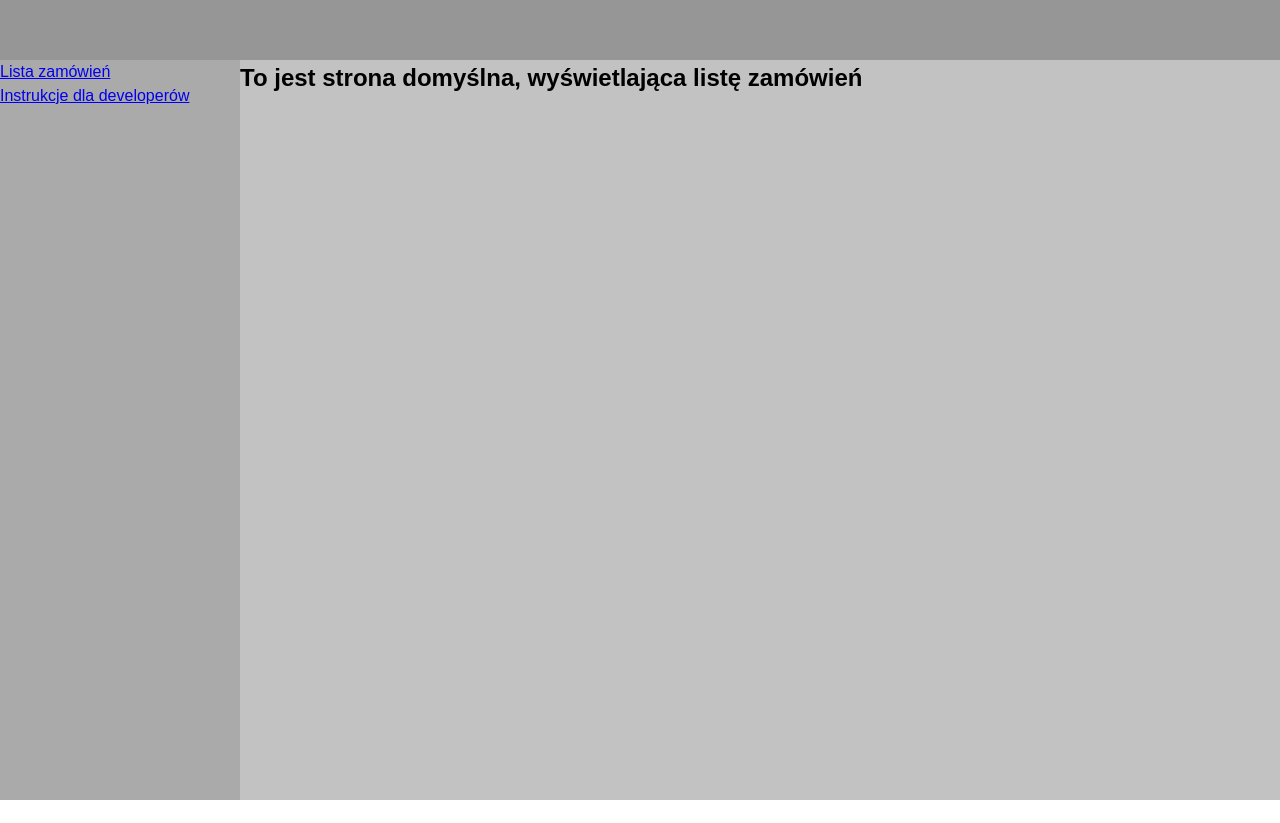
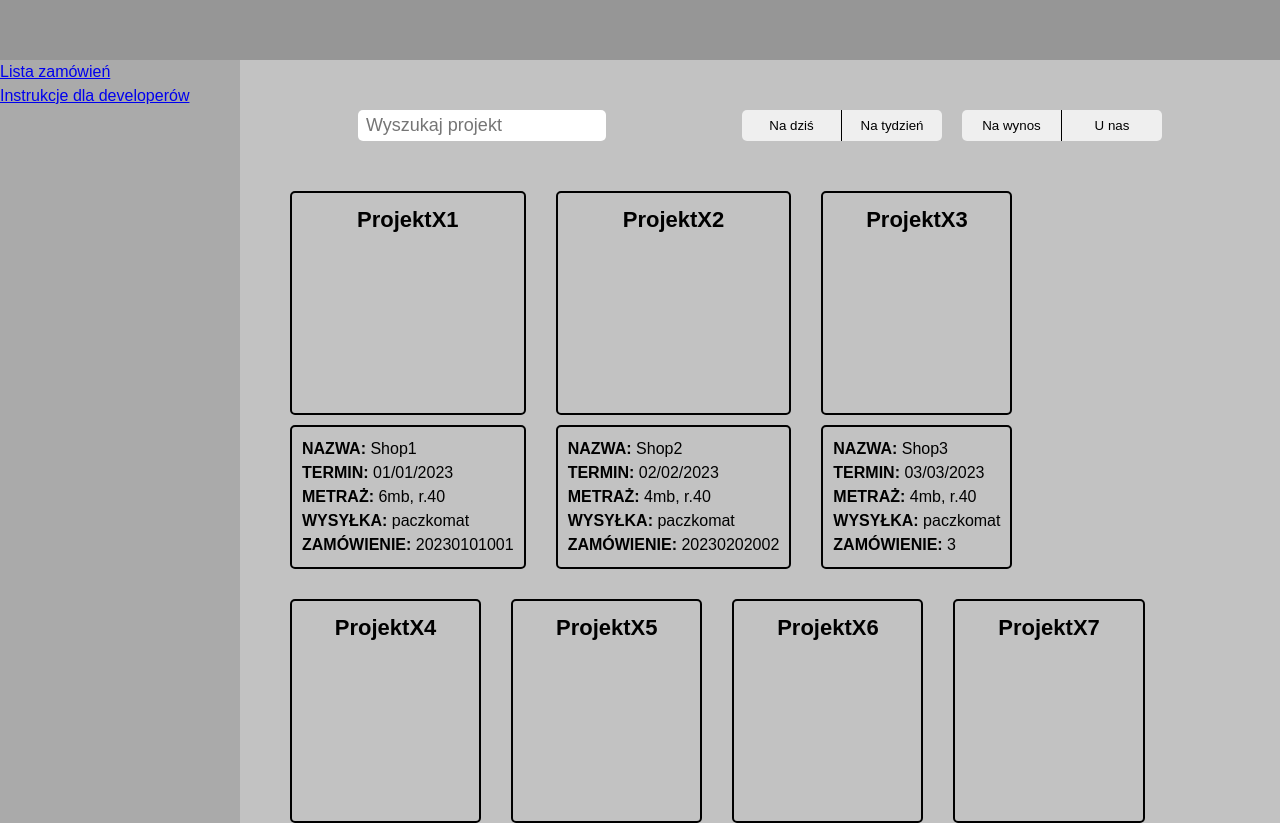
Before and after one commit to marlenawojtczak/ERP-system, a React (Vite) app in the folder frontend/: page / in a window 1280 px wide. Before the commit the page ends 800 px from the top, so only its background shows below. Built offline with nearby package versions, Linux system fonts and the light colour scheme.

Commit message:
feat/list/orderList

```diff
--- a/frontend/package.json
+++ b/frontend/package.json
@@ -13,6 +13,7 @@
     "@redux-devtools/extension": "^3.2.5",
     "@reduxjs/toolkit": "^1.9.5",
     "axios": "^1.4.0",
+    "date-fns": "^2.30.0",
     "jwt-decode": "^3.1.2",
     "nanoid": "^4.0.2",
     "react": "^18.2.0",
--- /dev/null
+++ b/frontend/src/features/calculators/components/OrderList.styled.tsx
@@ -0,0 +1,105 @@
+import styled from "styled-components";
+
+export const Wrapper = styled.div`
+  margin: 0 50px;
+`;
+
+export const ControlPanel = styled.div`
+  display: flex;
+  justify-content: space-around;
+  margin: 50px 0;
+`;
+
+export const StyledInput = styled.input`
+  padding: 5px 8px;
+  font-size: 18px;
+  border: none;
+  border-radius: 5px;
+  outline: none;
+
+  &:hover,
+  &:focus {
+  }
+`;
+
+export const ButtonPanel = styled.div`
+  display: flex;
+  gap: 20px;
+`;
+
+export const StyledButtons = styled.div`
+  display: flex;
+`;
+
+export const ButtonNow = styled.button`
+  border: none;
+  width: 100px;
+  border-right: 1px solid black;
+  border-top-left-radius: 5px;
+  border-bottom-left-radius: 5px;
+  cursor: pointer;
+
+  &:focus {
+    background-color: green;
+  }
+`;
+
+export const ButtonWeek = styled.button`
+  border: none;
+  width: 100px;
+  border-top-right-radius: 5px;
+  border-bottom-right-radius: 5px;
+  cursor: pointer;
+
+  &:hover {
+    text-transform: uppercase;
+  }
+  &:focus {
+    background-color: green;
+    text-transform: uppercase;
+  }
+`;
+
+export const ButtonToGo = styled(ButtonNow)``;
+
+export const ButtonHere = styled(ButtonWeek)``;
+
+export const ProjectList = styled.div`
+  height: 79vh;
+  overflow: auto;
+  ul {
+    display: flex;
+    flex-wrap: wrap;
+    gap: 30px;
+  }
+`;
+
+export const ProjectImage = styled.div`
+  border: 2px solid black;
+  border-radius: 5px;
+  height: 200px;
+  padding: 10px;
+  margin-bottom: 10px;
+  text-align: center;
+  font-weight: 800;
+  font-size: 22px;
+`;
+
+export const ProjectIems = styled.div`
+  display: flex;
+  flex-direction: column;
+  border: 2px solid black;
+  border-radius: 5px;
+  padding: 10px;
+
+  p {
+  }
+
+  .label {
+    text-transform: uppercase;
+    font-weight: 800;
+  }
+
+  .value {
+  }
+`;
--- /dev/null
+++ b/frontend/src/features/calculators/components/OrderList.tsx
@@ -0,0 +1,337 @@
+import React, { useState } from "react";
+import { format } from "date-fns";
+
+import {
+  Wrapper,
+  ControlPanel,
+  StyledInput,
+  ButtonPanel,
+  StyledButtons,
+  ButtonNow,
+  ButtonWeek,
+  ButtonToGo,
+  ButtonHere,
+  ProjectList,
+  ProjectImage,
+  ProjectIems,
+} from "./OrderList.styled";
+
+interface ProjectDetails {
+  Nazwa: string;
+  Termin: Date;
+  Metraż: string;
+  Wysyłka: string;
+  Zamówienie: number;
+}
+
+const formatDate = (date: Date) => {
+  return format(date, "dd/MM/yyyy");
+};
+
+const exampleProjects: [string, ProjectDetails][] = [
+  [
+    "ProjektX1",
+    {
+      Nazwa: "Shop1",
+      Termin: new Date("2023/01/01"),
+      Metraż: "6mb, r.40",
+      Wysyłka: "paczkomat",
+      Zamówienie: 20230101001,
+    },
+  ],
+  [
+    "ProjektX2",
+    {
+      Nazwa: "Shop2",
+      Termin: new Date("2023/02/02"),
+      Metraż: "4mb, r.40",
+      Wysyłka: "paczkomat",
+      Zamówienie: 20230202002,
+    },
+  ],
+  [
+    "ProjektX3",
+    {
+      Nazwa: "Shop3",
+      Termin: new Date("2023/03/03"),
+      Metraż: "4mb, r.40",
+      Wysyłka: "paczkomat",
+      Zamówienie: 3,
+    },
+  ],
+  [
+    "ProjektX4",
+    {
+      Nazwa: "Shop4",
+      Termin: new Date("2023/04/04"),
+      Metraż: "4mb, r.40",
+      Wysyłka: "paczkomat",
+      Zamówienie: 4,
+    },
+  ],
+  [
+    "ProjektX5",
+    {
+      Nazwa: "Shop5",
+      Termin: new Date("2023/05/05"),
+      Metraż: "4mb, r.40",
+      Wysyłka: "paczkomat",
+      Zamówienie: 5,
+    },
+  ],
+  [
+    "ProjektX6",
+    {
+      Nazwa: "Shop6",
+      Termin: new Date("2023/06/06"),
+      Metraż: "4mb, r.40",
+      Wysyłka: "paczkomat",
+      Zamówienie: 6,
+    },
+  ],
+  [
+    "ProjektX7",
+    {
+      Nazwa: "Shop7",
+      Termin: new Date("2023/07/07"),
+      Metraż: "4mb, r.40",
+      Wysyłka: "paczkomat",
+      Zamówienie: 7,
+    },
+  ],
+  [
+    "ProjektX8",
+    {
+      Nazwa: "Shop8",
+      Termin: new Date("2023/08/08"),
+      Metraż: "4mb, r.40",
+      Wysyłka: "paczkomat",
+      Zamówienie: 8,
+    },
+  ],
+  [
+    "ProjektX9",
+    {
+      Nazwa: "Shop9",
+      Termin: new Date("2023/09/09"),
+      Metraż: "4mb, r.40",
+      Wysyłka: "paczkomat",
+      Zamówienie: 9,
+    },
+  ],
+  [
+    "ProjektX10",
+    {
+      Nazwa: "Shop10",
+      Termin: new Date("2023/10/10"),
+      Metraż: "4mb, r.40",
+      Wysyłka: "paczkomat",
+      Zamówienie: 10,
+    },
+  ],
+  [
+    "ProjektX11",
+    {
+      Nazwa: "Shop11",
+      Termin: new Date("2023/11/11"),
+      Metraż: "4mb, r.40",
+      Wysyłka: "paczkomat",
+      Zamówienie: 11,
+    },
+  ],
+  [
+    "ProjektX12",
+    {
+      Nazwa: "Shop12",
+      Termin: new Date("2023/12/12"),
+      Metraż: "4mb, r.40",
+      Wysyłka: "paczkomat",
+      Zamówienie: 12,
+    },
+  ],
+  [
+    "ProjektX13",
+    {
+      Nazwa: "Shop13",
+      Termin: new Date("2023/01/13"),
+      Metraż: "4mb, r.40",
+      Wysyłka: "paczkomat",
+      Zamówienie: 13,
+    },
+  ],
+  [
+    "ProjektX14",
+    {
+      Nazwa: "Shop14",
+      Termin: new Date("2023/02/14"),
+      Metraż: "4mb, r.40",
+      Wysyłka: "paczkomat",
+      Zamówienie: 14,
+    },
+  ],
+  [
+    "ProjektX15",
+    {
+      Nazwa: "Shop15",
+      Termin: new Date("2023/03/15"),
+      Metraż: "4mb, r.40",
+      Wysyłka: "paczkomat",
+      Zamówienie: 15,
+    },
+  ],
+  [
+    "ProjektX16",
+    {
+      Nazwa: "Shop16",
+      Termin: new Date("2023/04/16"),
+      Metraż: "4mb, r.40",
+      Wysyłka: "paczkomat",
+      Zamówienie: 16,
+    },
+  ],
+  [
+    "ProjektX17",
+    {
+      Nazwa: "Shop17",
+      Termin: new Date("2023/12/11"),
+      Metraż: "4mb, r.40",
+      Wysyłka: "paczkomat",
+      Zamówienie: 17,
+    },
+  ],
+  [
+    "ProjektX18",
+    {
+      Nazwa: "Shop18",
+      Termin: new Date("2024/06/18"),
+      Metraż: "4mb, r.40",
+      Wysyłka: "paczkomat",
+      Zamówienie: 18,
+    },
+  ],
+  [
+    "ProjektX19",
+    {
+      Nazwa: "Shop19",
+      Termin: new Date("2024/07/10"),
+      Metraż: "4mb, r.40",
+      Wysyłka: "paczkomat",
+      Zamówienie: 9919,
+    },
+  ],
+];
+
+export const OrderList = () => {
+  const [searchProject, setSearchProject] = useState("");
+  const [selectedButton, setSelectedButton] = useState("");
+  const [isWeekSelected, setIsWeekSelected] = useState(false);
+  const [active, setActive] = useState(false);
+
+  const handleInputChange = (event: React.ChangeEvent<HTMLInputElement>) => {
+    setSearchProject(event.target.value);
+  };
+
+  const handleTodayButton = () => {
+    if (selectedButton === "Na dziś") {
+      setSelectedButton("");
+      setActive(!active);
+    } else {
+      setSelectedButton("Na dziś");
+    }
+  };
+
+  const handleWeekButton = () => {
+    setIsWeekSelected(!isWeekSelected);
+  };
+
+  // for Today
+
+  const filteredProjects = exampleProjects.filter((project) => {
+    const { Nazwa, Termin, Metraż, Wysyłka, Zamówienie } = project[1];
+    const searchProjectLower = searchProject.toLowerCase();
+    const terminFormatted = formatDate(Termin);
+
+    if (selectedButton === "Na dziś") {
+      let today = new Date();
+      const projectDate = new Date(Termin);
+
+      if (
+        projectDate.getDate() === today.getDate() &&
+        projectDate.getMonth() === today.getMonth() &&
+        projectDate.getFullYear() === today.getFullYear()
+      ) {
+        return (
+          Nazwa.toLowerCase().includes(searchProjectLower) ||
+          terminFormatted.includes(searchProjectLower) ||
+          Metraż.toLowerCase().includes(searchProjectLower) ||
+          Wysyłka.toLowerCase().includes(searchProjectLower) ||
+          Zamówienie.toString().includes(searchProjectLower)
+        );
+      }
+    } else {
+      return (
+        Nazwa.toLowerCase().includes(searchProjectLower) ||
+        terminFormatted.includes(searchProjectLower) ||
+        Metraż.toLowerCase().includes(searchProjectLower) ||
+        Wysyłka.toLowerCase().includes(searchProjectLower) ||
+        Zamówienie.toString().includes(searchProjectLower)
+      );
+    }
+  });
+
+  // for Week
+
+  return (
+    <Wrapper>
+      <ControlPanel>
+        <StyledInput
+          type="text"
+          value={searchProject}
+          onChange={handleInputChange}
+          placeholder="Wyszukaj projekt"
+        />
+        <ButtonPanel>
+          <StyledButtons>
+            <ButtonNow onClick={handleTodayButton}>Na dziś</ButtonNow>
+            <ButtonWeek onClick={handleWeekButton}>Na tydzień</ButtonWeek>
+          </StyledButtons>
+          <StyledButtons>
+            <ButtonToGo>Na wynos</ButtonToGo>
+            <ButtonHere>U nas</ButtonHere>
+          </StyledButtons>
+        </ButtonPanel>
+      </ControlPanel>
+      <ProjectList>
+        <ul>
+          {filteredProjects.map(([projectName, project], index) => (
+            <li key={index}>
+              <ProjectImage>{projectName}</ProjectImage>
+              <ProjectIems>
+                <p>
+                  <span className="label">Nazwa: </span>
+                  <span className="value">{project.Nazwa}</span>
+                </p>
+                <p>
+                  <span className="label">Termin: </span>
+                  <span className="value">{formatDate(project.Termin)}</span>
+                </p>
+                <p>
+                  <span className="label">Metraż: </span>
+                  <span className="value">{project.Metraż}</span>
+                </p>
+                <p>
+                  <span className="label">Wysyłka: </span>
+                  <span className="value">{project.Wysyłka}</span>
+                </p>
+                <p>
+                  <span className="label">Zamówienie: </span>
+                  <span className="value">{project.Zamówienie}</span>
+                </p>
+              </ProjectIems>
+            </li>
+          ))}
+        </ul>
+      </ProjectList>
+    </Wrapper>
+  );
+};
--- a/frontend/src/pages/Home.tsx
+++ b/frontend/src/pages/Home.tsx
@@ -1,9 +1,9 @@
+import { OrderList } from "../features/calculators/components/OrderList";
+
 const Home = () => {
   return (
     <>
-      <div>
-        <h2>To jest strona domyślna, wyświetlająca listę zamówień</h2>
-      </div>
+      <OrderList />
     </>
   );
 };
```
Also changed, not shown: 1 other file (tests, documents, lock files or other folders).
